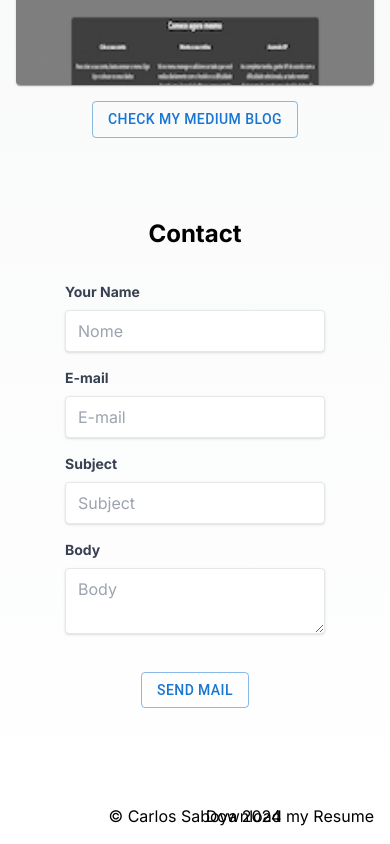
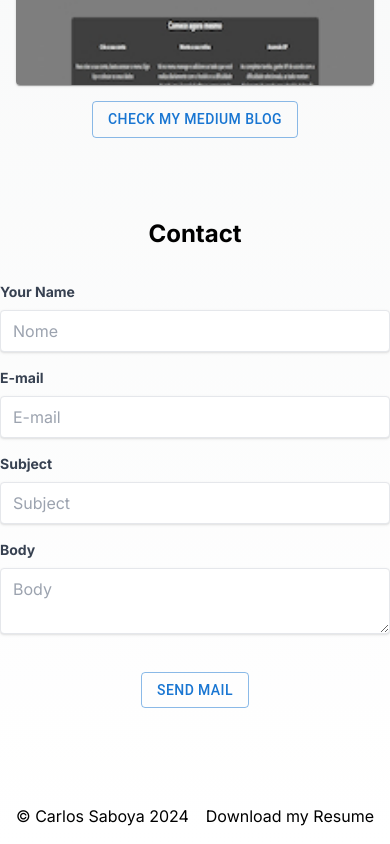
Before and after one commit to cadusaboya/portfolio-website, a Next.js app: page / in a window 390 px wide. Shown: the part 4811-5655 px from the top of the page. Built offline with nearby package versions, Linux system fonts and the light colour scheme.

Commit message:
Improved footer responsiveness and increased contact form width

```diff
--- a/app/page.tsx
+++ b/app/page.tsx
@@ -60,11 +60,11 @@ const Home = () => {
       </div>
 
       <h2 id="contact" className="text-2xl font-bold mt-20 mx-auto flex justify-center">Contact</h2>
-      <div className="px-4 sm:px-0">
+      <div className="w-full">
         <ContactForm />
       </div>
 
-      <footer className="relative flex items-center justify-center w-full text-black text-center p-4 mt-20">
+      <footer className="relative flex items-center md:justify-center w-full text-black text-center p-4 mt-20">
         &copy; Carlos Saboya 2024 <a href="Resume.pdf" download className="absolute right-4">Download my Resume</a>
       </footer>
     </div>
```
